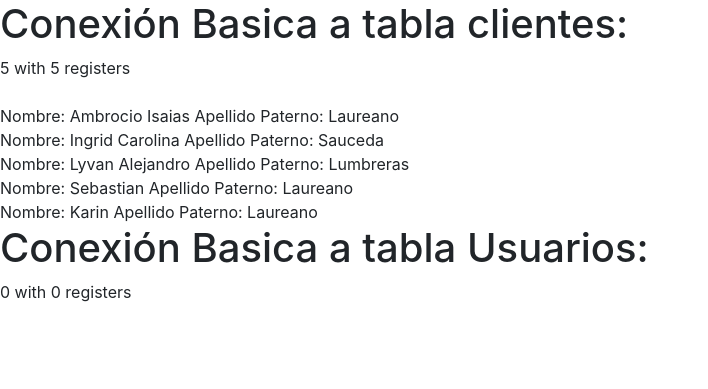
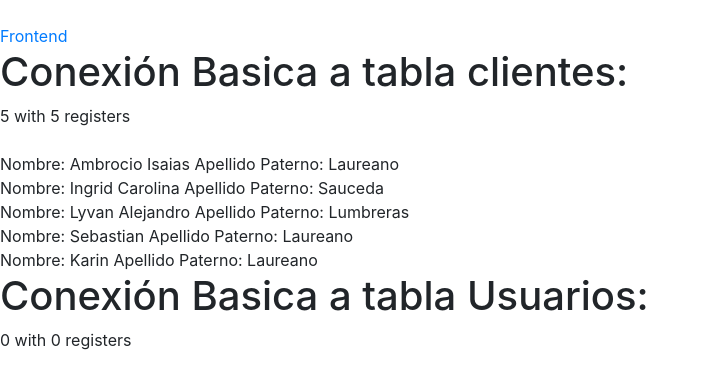
Before and after one commit to carolinasauceda/Punto-de-venta-6, a PHP site: page / in a window 1280 px wide. Shown: the top 389 px of the page, without its empty margins (0-708 px from the left). Run offline with PHP 8.4, Linux system fonts and the light colour scheme; data comes from the database, SQL or seed files in the repository; data that the repository does not hold is empty.

Commit message:
Enlace directo del index al indez del frontend

```diff
--- a/index.php
+++ b/index.php
@@ -6,7 +6,8 @@
 ?>
 </head>
 <body>
-
+<br>
+<a href="frontend/index.php">Frontend</a>
 <?php
 	include "DB/DBManager.php";
 	echo "<h1>Conexión Basica a tabla clientes:</h1>";
```
